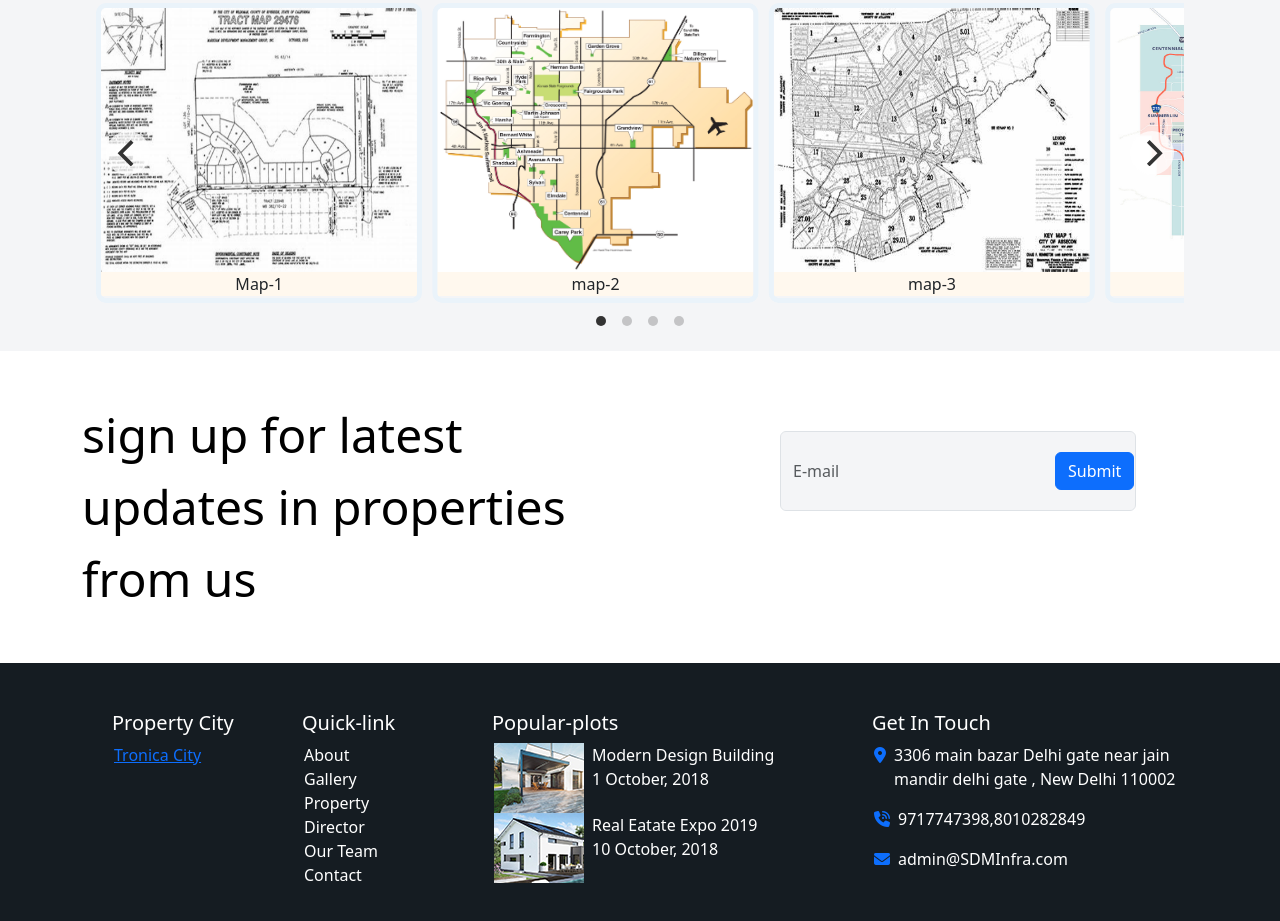
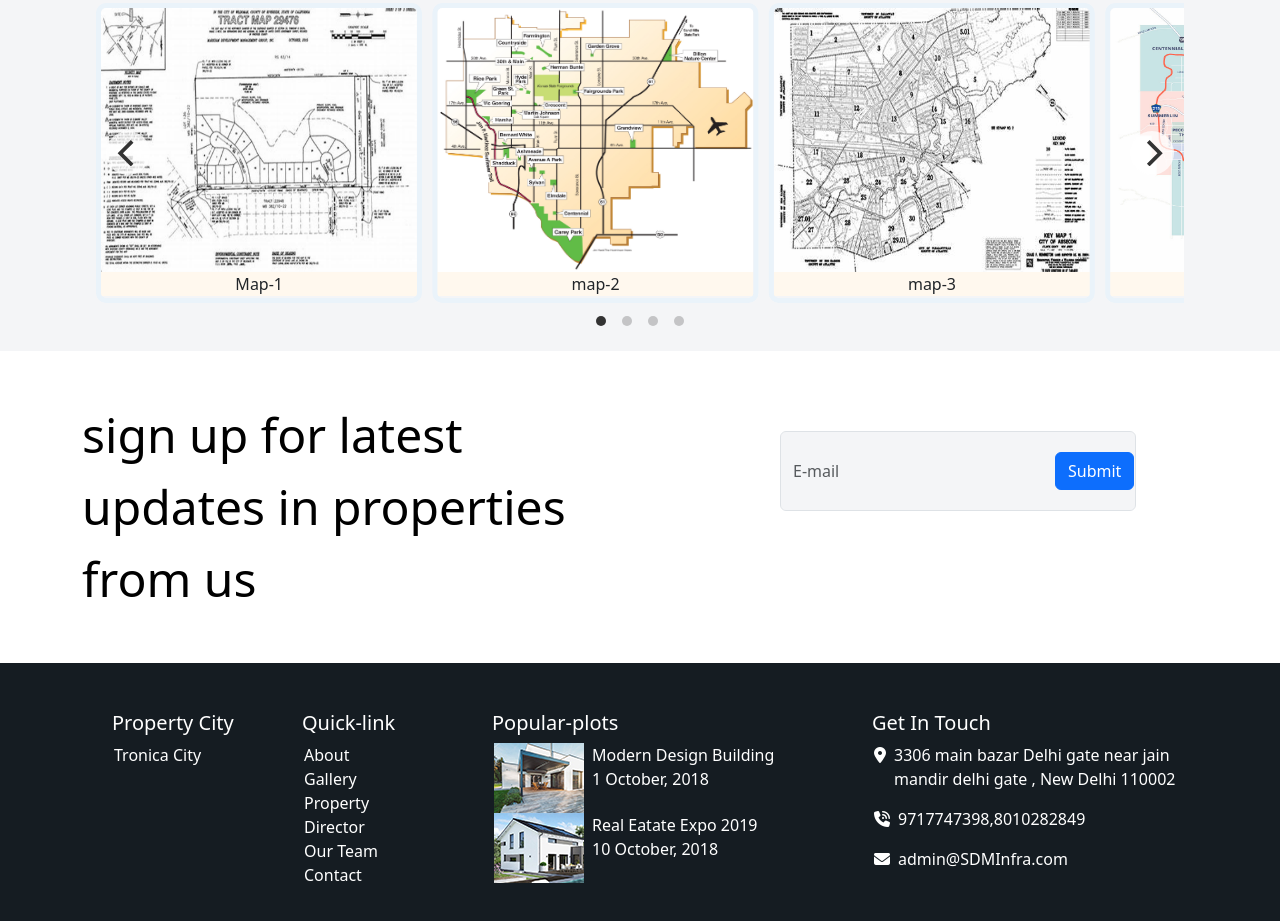
Before and after one commit to kumarrajusahu/SDM_4_infra.com, a plain HTML site: page index.html in a window 1280 px wide. Shown: the part 2594-3515 px from the top of the page. Drawn offline with nearby package versions, Linux system fonts and the light colour scheme.

Commit message:
Update style.css

```diff
--- a/style.css
+++ b/style.css
@@ -143,6 +143,17 @@ footer ul li {
   text-decoration: none;
   color: white;
 }
+/*-----------------new commit ---------------*/
+footer ul li a{
+  text-decoration: none;
+  color: white;
+}
+
+
+
+
+/*-----------------new commit ended ---------------*/
+
 
 footer h5 {
   padding-left: 1.5em;
```
